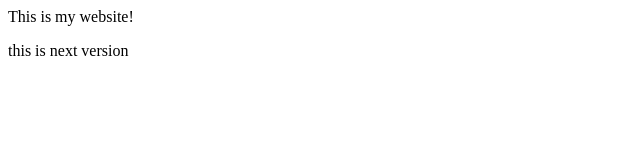
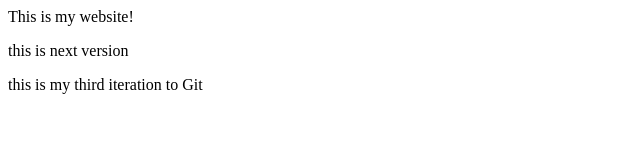
Before and after one commit to Oro123456/sandbox_public, a plain HTML site: page index.html in a window 1280 px wide. Shown: the whole page, without its empty margins (0-640 px from the left). Drawn offline with Linux system fonts and the light colour scheme.

Commit message:
This is my third commit to Git

```diff
--- a/index.html
+++ b/index.html
@@ -4,4 +4,6 @@
 
 <p> this is next version</p>
 
+<p> this is my third iteration to Git</p>
+
 </html>
```
